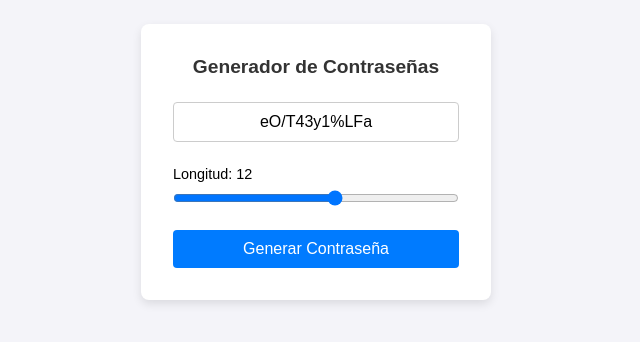
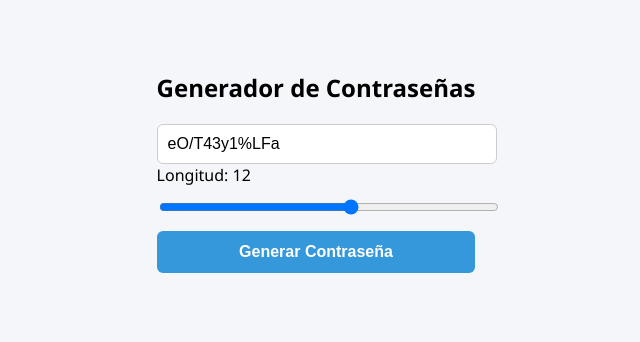
Before and after one commit to Ur1elC4no/GrupoCu4tro, a plain HTML site: page index.html in a window 1280 px wide. Shown: the part 238-580 px from the top of the page, without its empty margins (324-964 px from the left). Drawn offline with Linux system fonts and the light colour scheme.

Commit message:
docs: agrega contenido a los archivos de la calculadora

```diff
--- a/styles.css
+++ b/styles.css
@@ -1,64 +1,55 @@
-* {
-  box-sizing: border-box;
-  margin: 0;
-  padding: 0;
-  font-family: sans-serif;
-}
-
 body {
-  background-color: #f4f4f9;
+  font-family: 'Segoe UI', Tahoma, Geneva, Verdana, sans-serif;
+  background-color: #f4f6f9;
   display: flex;
   justify-content: center;
   align-items: center;
-  min-height: 100vh;
+  height: 100vh;
+  margin: 0;
 }
 
-.card {
+.card-calculadora {
   background: #ffffff;
   padding: 2rem;
-  border-radius: 8px;
-  box-shadow: 0 4px 10px rgba(0, 0, 0, 0.1);
+  border-radius: 12px;
+  box-shadow: 0 4px 15px rgba(0, 0, 0, 0.1);
+  text-align: center;
+  max-width: 400px;
   width: 100%;
-  max-width: 350px;
-  text-align: center;
 }
 
-h2 {
-  font-size: 1.2rem;
-  margin-bottom: 1.5rem;
-  color: #333;
+.inputs-group {
+  display: flex;
+  gap: 10px;
+  margin: 1.5rem 0;
 }
 
-.result-box input {
+input, select {
+  padding: 10px;
+  border: 1px solid #cccccc;
+  border-radius: 6px;
+  font-size: 1rem;
   width: 100%;
-  padding: 10px;
-  font-size: 1rem;
-  text-align: center;
-  border: 1px solid #ccc;
-  border-radius: 4px;
-  margin-bottom: 1.5rem;
-}
-
-.controls {
-  margin-bottom: 1.5rem;
-  display: flex;
-  flex-direction: column;
-  gap: 8px;
-  text-align: left;
-  font-size: 0.9rem;
 }
 
 button {
-  width: 100%;
-  padding: 10px;
-  background-color: #007bff;
+  background-color: #3498db;
   color: white;
   border: none;
-  border-radius: 4px;
+  padding: 12px 20px;
+  border-radius: 6px;
   font-size: 1rem;
   cursor: pointer;
+  width: 100%;
+  font-weight: bold;
 }
 
 button:hover {
-  background-color: #0056b3;
+  background-color: #2980b9;
 }
+
+.resultado-box {
+  margin-top: 1.5rem;
+  font-size: 1.2rem;
+  font-weight: bold;
+}
```
Also changed, not shown: ficha.js (+38 -0 lines), index.htm (+35 -0 lines), 1 other file.
